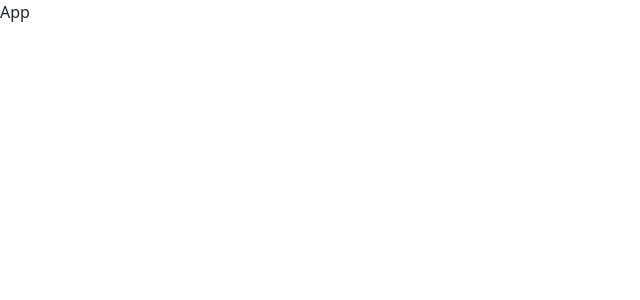
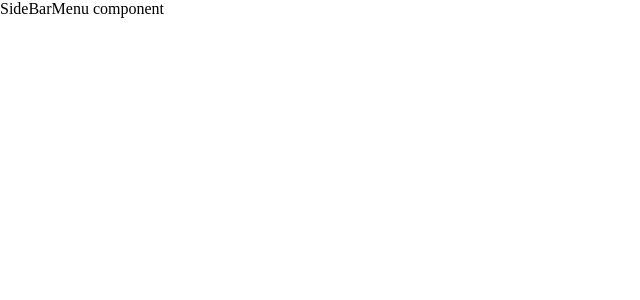
Before and after one commit to mohammad-taheri1/react-redux, a React (Create React App) app: page / in a window 1280 px wide. Shown: the top 300 px of the page, without its empty margins (0-640 px from the left). Built offline with nearby package versions, Linux system fonts and the light colour scheme.

Commit message:
add SideBarMenu

```diff
--- a/src/App.tsx
+++ b/src/App.tsx
@@ -1,9 +1,9 @@
-import React from 'react';
+import SideBarMenu from "./components/SideBarMenu";
 
 const App = () => {
     return (
         <div>
-            App
+            <SideBarMenu />
         </div>
     );
 };
--- /dev/null
+++ b/src/components/SideBarMenu.tsx
@@ -0,0 +1,11 @@
+import React from 'react';
+
+const SideBarMenu = () => {
+    return (
+        <div>
+           SideBarMenu component
+        </div>
+    );
+};
+
+export default SideBarMenu;
--- a/src/index.tsx
+++ b/src/index.tsx
@@ -1,8 +1,6 @@
 import React from 'react';
 import ReactDOM from 'react-dom';
 import './index.css';
-
-import "bootstrap/dist/css/bootstrap.min.css"
 import App from './App';
 
 ReactDOM.render(
```
Also changed, not shown: package.json (+1 -6 lines), src/types/types.d.ts (added, +16 -0 lines), 1 other file (tests, documents, lock files or other folders).
